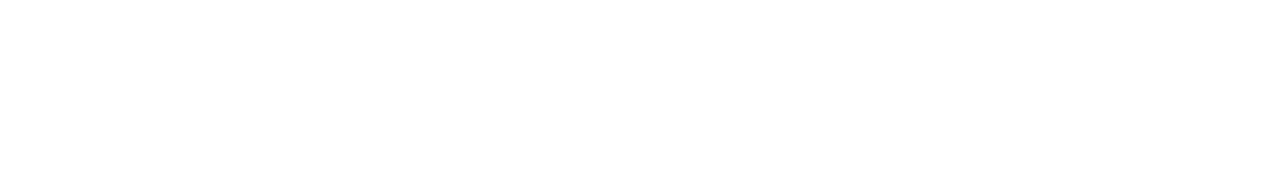
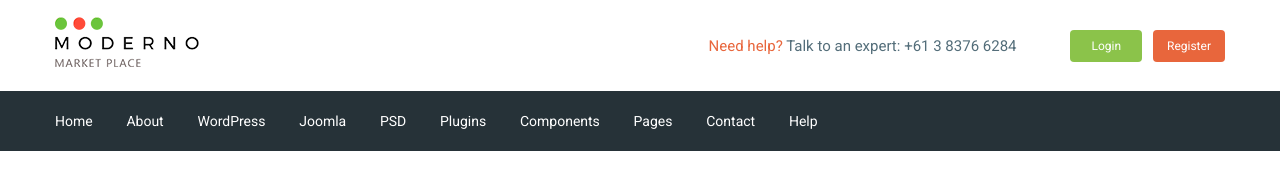
Before and after one commit to asianspirit/moderno, a website: page app/index.html in a window 1280 px wide. Drawn offline with nearby package versions, Linux system fonts and the light colour scheme; files that its build step writes are made by us from their sources.

Commit message:
added header

```diff
--- a/app/index.html
+++ b/app/index.html
@@ -1,17 +1,109 @@
 <!DOCTYPE html>
 <html lang="en">
+
 <head>
     <meta charset="UTF-8">
     <meta name="viewport" content="width=device-width, initial-scale=1.0">
     <title>Document</title>
+    <link href="https://fonts.googleapis.com/css?family=Roboto:400,500,700&display=swap" rel="stylesheet">
     <link rel="stylesheet" href="css/libs.min.css">
     <link rel="stylesheet" href="css/style.min.css">
 </head>
+
 <body>
+    <header class="header">
 
+        <div class="header__top">
+            <div class="container">
+                <div class="header__top-inner">
+                <div class="header__logo">
+                    <a href="#">
+                        <img class="logo-img" src="images/logo.png" alt="logo">
+                    </a>
+                </div>
+                <div class="header__text">
+                    <a href=""> <span> Need help?
+
+                        </span></a>
+                    Talk to an expert: <a class="header__phone" href="tel:61383766284">+61 3 8376 6284</a>
+                </div>
+                <div class="header__box">
+                    <a class="basket" href="#"></a>
+                    <a class="header__btn header__btn-login" href="#">Login</a>
+                    <a class="header__btn header__btn-register" href="#">Register</a>
+                </div>
+            </div>
+        </div>
+        </div>
+        <div class="header__menu">
+
+            <div class="container">
+                <nav class="menu">
+                   <ul class="menu__list">
+
+                       <li>
+                           <a href="#">
+                            Home
+                       </a>
+                    </li>
+                       <li>
+                           <a href="#">
+                            About
+                       </a>
+                    </li>
+                       <li>
+                           <a href="#">
+                            WordPress
+                       </a>
+                    </li>
+                       <li>
+                           <a href="#">
+                            Joomla
+                       </a>
+                    </li>
+                       <li>
+                           <a href="#">
+                            PSD
+                       </a>
+                    </li>
+                       <li>
+                           <a href="#">
+                            Plugins
+                       </a>
+                    </li>
+                       <li>
+                           <a href="#">
+                            Components
+                       </a>
+                    </li>
+                       <li>
+                           <a href="#">
+                            Pages
+                       </a>
+                    </li>
+                       <li>
+                           <a href="#">
+                            Contact
+                       </a>
+                    </li>
+                       <li>
+                           <a href="#">
+                            Help
+                       </a>
+                    </li>
+                   </ul>
+
+                </nav>
+            </div>
+        </div>
+
+
+
+    </header>
 
     <script src="https://ajax.googleapis.com/ajax/libs/jquery/3.4.1/jquery.min.js"></script>
     <script src="js/libs.min.js"></script>
     <script src="js/main.min.js"></script>
 </body>
+
 </html>
--- /dev/null
+++ b/app/scss/_global.scss
@@ -0,0 +1,36 @@
+html{
+    box-sizing: border-box;
+    }
+    *,
+    *::before,
+    *::after{
+        box-sizing: inherit;
+    }
+
+
+
+    a{
+        display: inline-block;
+        text-decoration: none;
+        color: $text;
+    }
+
+    ul,li{
+        margin: 0;
+        padding: 0;
+        list-style: none;
+    }
+
+    body{
+        font-family: 'Roboto', sans-serif;
+        font-size: 15px;
+        line-height: 24px;
+        color: $text;
+        font-weight: 400;
+    }
+
+    .container{
+        max-width: 1200px;
+        margin: 0 auto;
+        padding: 0 15px;
+    }
--- /dev/null
+++ b/app/scss/_vars.scss
@@ -0,0 +1,4 @@
+$text: #546e7a;
+$red:#e8663c;
+$green:#8bc34a;
+$bg:#263238;
--- a/app/scss/style.scss
+++ b/app/scss/style.scss
@@ -1,8 +1,65 @@
-html{
-box-sizing: border-box;
+@import '_vars';
+@import '_global';
+@import '_fonts';
+
+
+
+.header__top-inner {
+    display: flex;
+    justify-content: space-between;
+    min-height: 91px;
+    align-items: center;
 }
-*,
-*::before,
-*::after{
-    box-sizing: inherit;
+
+
+.header__text {
+    margin-left: auto;
+    margin-right: 50px;
+
+    span {
+        color: $red;
+    }
 }
+
+.header__btn {
+    padding: 4px;
+    width: 72px;
+    border-radius: 4px;
+    text-align: center;
+    color: #fff;
+    font-size: 12px;
+}
+
+.header__btn-login {
+    background-color: $green;
+}
+
+.header__btn-register {
+    background-color: $red;
+    margin-left: 7px;
+
+}
+
+.header__menu {
+    background-color: $bg;
+}
+
+.menu{
+    display: flex;
+    align-items: center;
+    height: 60px;
+}
+
+.menu__list {
+    li {
+        display: inline-block;
+
+        &+li {
+            margin-left: 30px;
+        }
+    }
+    a{
+        color: #fff;
+        font-size: 14px;
+    }
+}
--- a/gulpfile.js
+++ b/gulpfile.js
@@ -8,7 +8,7 @@ let gulp = require('gulp'),
     cssmin = require('gulp-cssmin');
 
 gulp.task('sass', function(){
-   return gulp.src('app/scss/style.scss')
+   return gulp.src('app/scss/**/*.scss')
     .pipe(sass({outputStyle: 'compressed'}))
     .pipe(rename({suffix : '.min'}))
     .pipe(autoprefixer({
@@ -58,7 +58,7 @@ gulp.task('browser-sync', function() {
 });
 
 gulp.task('watch', function(){
-    gulp.watch('app/scss/style.scss', gulp.parallel('sass'));
+    gulp.watch('app/scss/**/*.scss', gulp.parallel('sass'));
     gulp.watch('app/*.html', gulp.parallel('html'));
     gulp.watch('app/js/*.js', gulp.parallel('js'));
 });
```
Also changed, not shown: app/fonts/Roboto-Bold.ttf (added), app/fonts/Roboto-Medium.ttf (added), app/fonts/Roboto-Regular.ttf (added), app/images/logo.png (added), app/scss/_fonts.scss (added).
